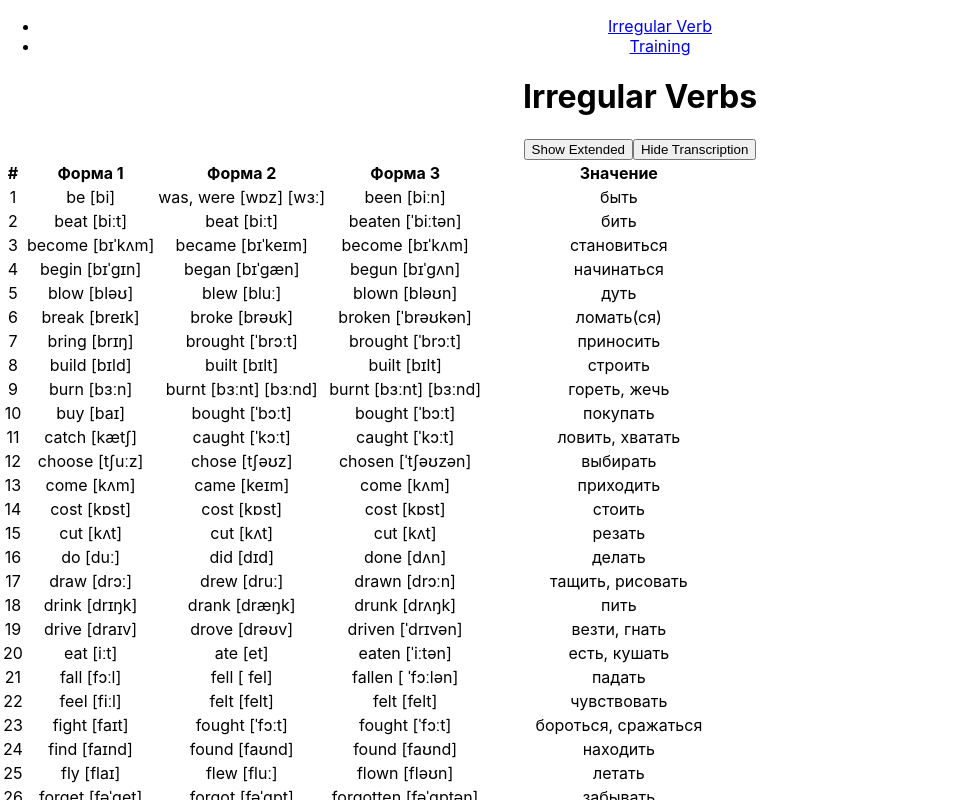
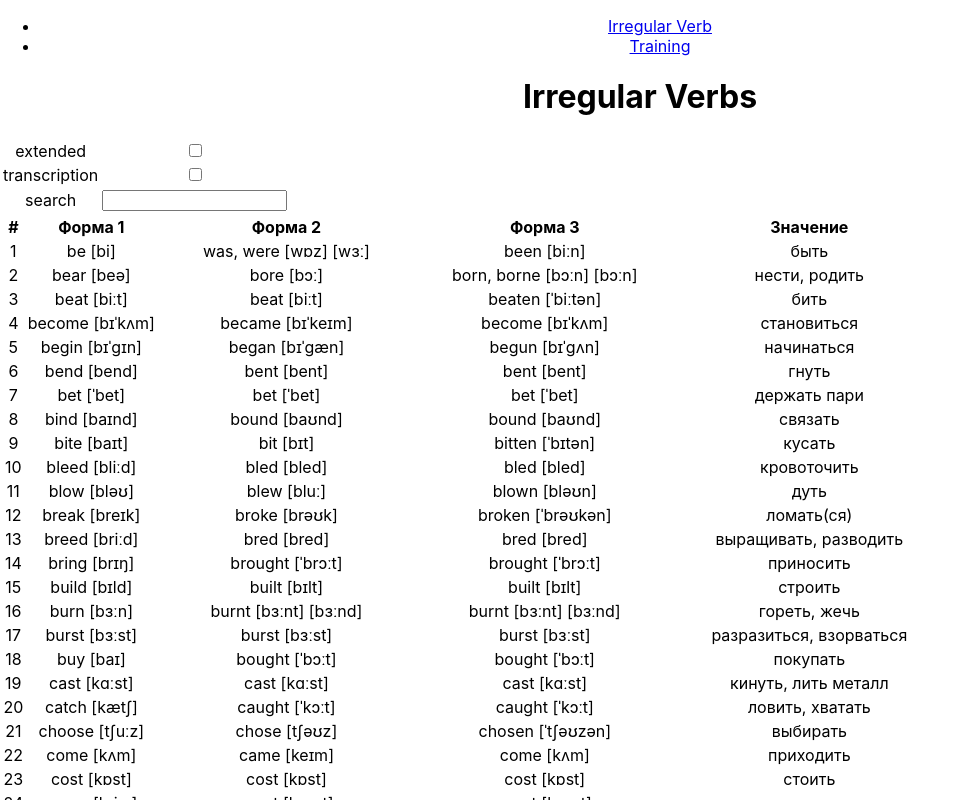
Before and after one commit to oleksandrbazil/eng, a React (Create React App) app: page /irregular-verbs in a window 1280 px wide. Shown: the top 800 px of the page, without its empty margins (0-966 px from the left). Built offline with nearby package versions, Linux system fonts and the light colour scheme.

Commit message:
added search

```diff
--- a/src/pages/IrregularVerbs/index.jsx
+++ b/src/pages/IrregularVerbs/index.jsx
@@ -1,30 +1,60 @@
-import React, { useState, useEffect } from "react";
+import React, {useState, useEffect} from "react";
 // components
 import Page from "../../components/Page";
-import { irregularVerbs } from "../../data";
+import {irregularVerbs} from "../../data";
 
 export default () => {
     const [verbs, setVerbs] = useState(irregularVerbs);
+    const [searchBy, setSearchBy] = useState('');
     const [showExtended, setShowExtended] = useState(false);
     const [showTranscription, setShowTranscription] = useState(true);
 
-  useEffect(
-    () => {
-      setVerbs(
-        showExtended ? irregularVerbs : irregularVerbs.filter(i => !i.extended)
-      );
-    },
-    [showExtended]
-  );
+    useEffect(() => {
+        let words = irregularVerbs;
+        if (showExtended) {
+            words = words.filter(({extended}) => !extended);
+        }
+        if (searchBy) {
+            words = words.filter(({v1, v2, v3, meaning}) => v1.includes(searchBy) || v2.includes(searchBy) || v3.includes(searchBy) || meaning.includes(searchBy));
+        }
+        setVerbs(words)
+    }, [showExtended, searchBy]);
 
     return (
         <Page title="Irregular Verbs">
-      <button onClick={() => setShowExtended(!showExtended)}>
-        {showExtended ? "Hide Extended" : "Show Extended"}
-      </button>
-      <button onClick={() => setShowTranscription(!showTranscription)}>
-        {showTranscription ? "Hide Transcription" : "Show Transcription"}
-      </button>
+            <table>
+                <tbody>
+                <tr>
+                    <td><label htmlFor="extended">extended</label></td>
+                    <td>
+                        <input id="extended" type="checkbox"
+                               value={showExtended}
+                               onChange={() => {
+                                   setShowExtended(!showExtended)
+                               }}/>
+                    </td>
+                </tr>
+                <tr>
+                    <td><label htmlFor="transcription">transcription</label></td>
+                    <td>
+                        <input id="transcription" type="checkbox"
+                               value={showTranscription}
+                               onChange={() => {
+                                   setShowTranscription(!showTranscription)
+                               }}/>
+                    </td>
+                </tr>
+                <tr>
+                    <td><label htmlFor="search">search</label></td>
+                    <td>
+                        <input id="search" type="text" onChange={(event) => {
+                            const {target: {value} = {value: ''}} = event;
+                            setSearchBy(value)
+                        }}/>
+                    </td>
+                </tr>
+                </tbody>
+            </table>
             <table>
                 <thead>
                 <tr>
@@ -37,7 +67,7 @@ export default () => {
                 </thead>
                 <tbody>
                 {verbs.map(
-            ({ id, group, v1, t1, v2, t2, v3, t3, meaning }, index) => (
+                    ({id, group, v1, t1, v2, t2, v3, t3, meaning}, index) => (
                         <tr key={id}>
                             <td>{index + 1}</td>
                             <td>
```
Lines whose indentation alone changed are shown as unchanged.
